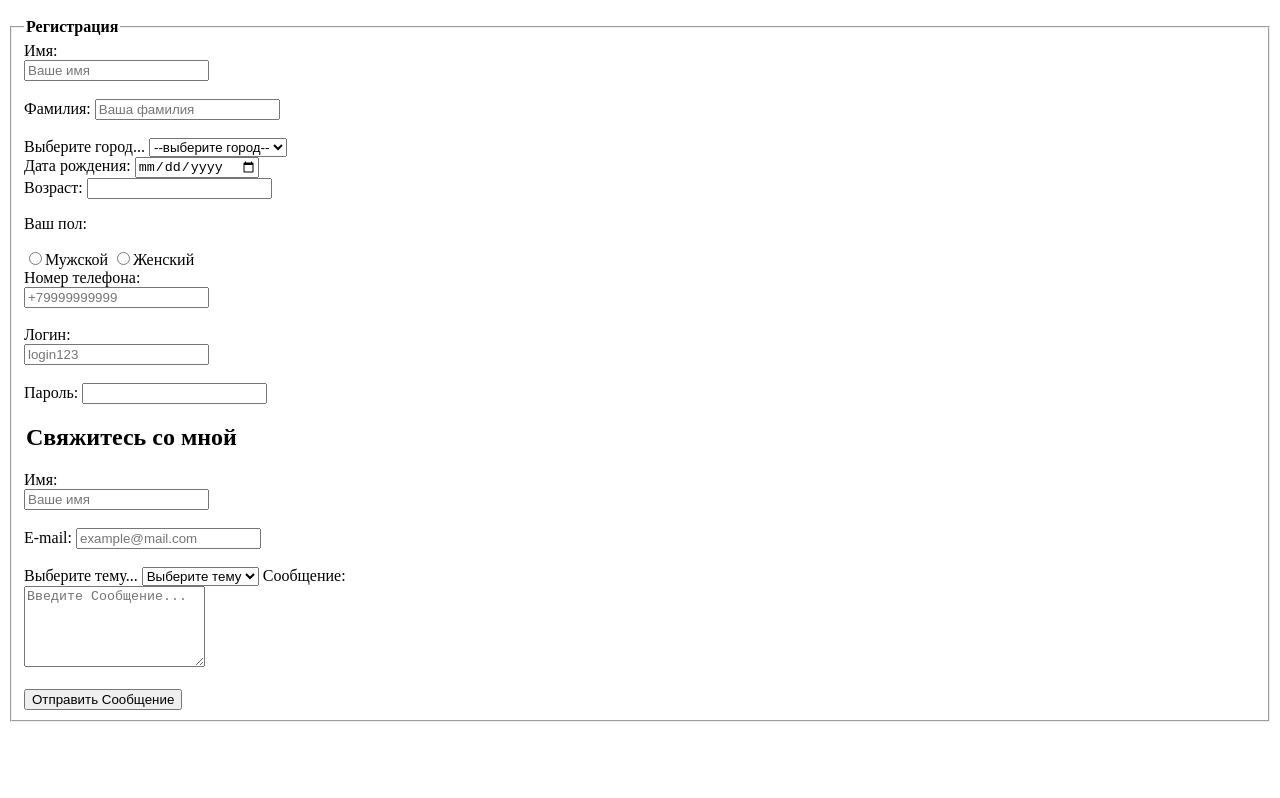
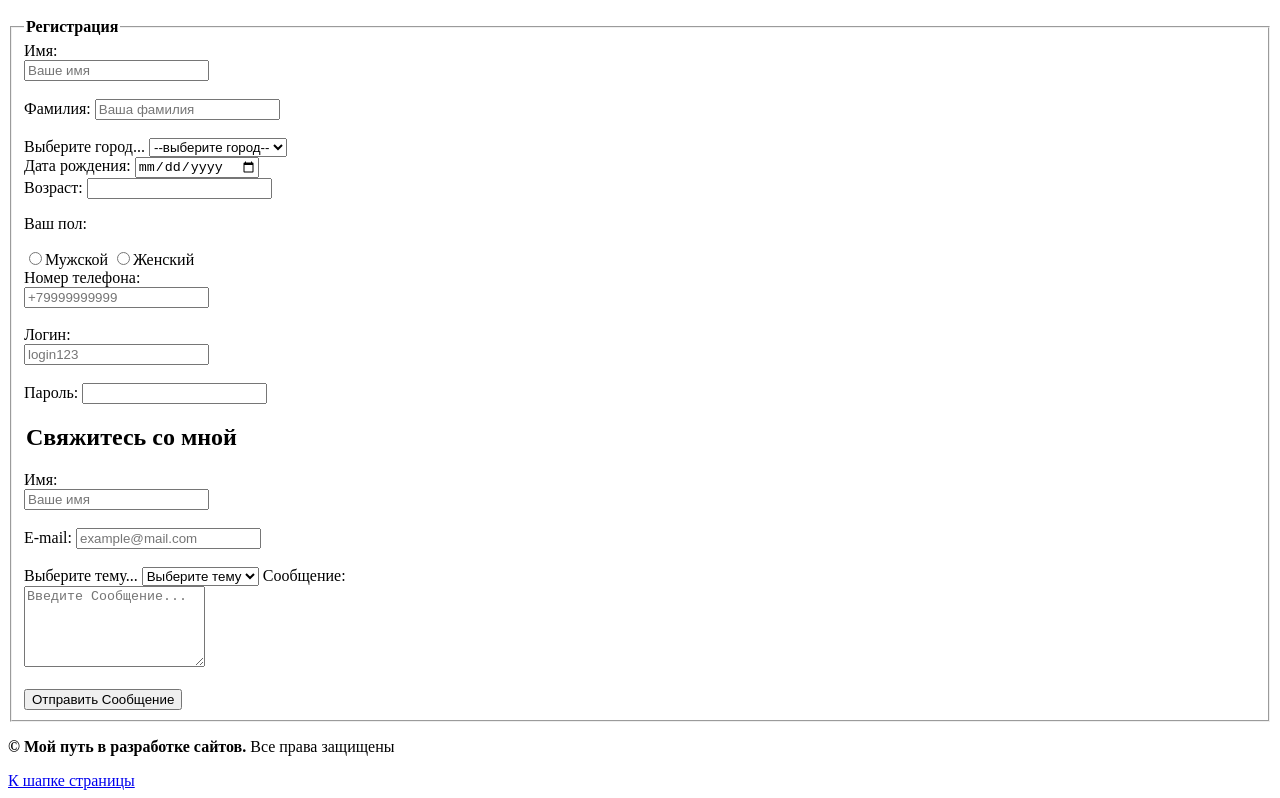
Before and after one commit to SSEFECH/my_first_cite, a plain HTML site: page index.html in a window 1280 px wide. Shown: the part 479-1277 px from the top of the page. Before the commit the page ends 1209 px from the top, so only its background shows below. Drawn offline with Linux system fonts and the light colour scheme.

Commit message:
Update index.html

```diff
--- a/index.html
+++ b/index.html
@@ -3,15 +3,15 @@
 <html>
 
     <head>
-        <main>
+                <header id="head">
         <h1>Сайт обо мне!</h1>
         <p>Сайт создан для <b>Артамонова Матвей</b> </p>
 
         <h2>Зачем сайт этот нужен?</h2>
         <p>Это маленькаяа информация о Артамонове Матвее и о его сайтах</p>
-
+            </header>
         <hr>
-
+            <main>
         <h4>Отвечу на пару вопросов:</h4>
         <p>Сколько лет?</p>
         <p>В каком классе?</p>
@@ -103,6 +103,12 @@
         </form>
 
         </main>
+
+        <footer>
+            <p><b>© Мой путь в разработке сайтов.</b> Все права защищены </p>
+            <a href="#head">К шапке страницы</a>
+        </footer>
+
     </head>
 
     <body>
```
